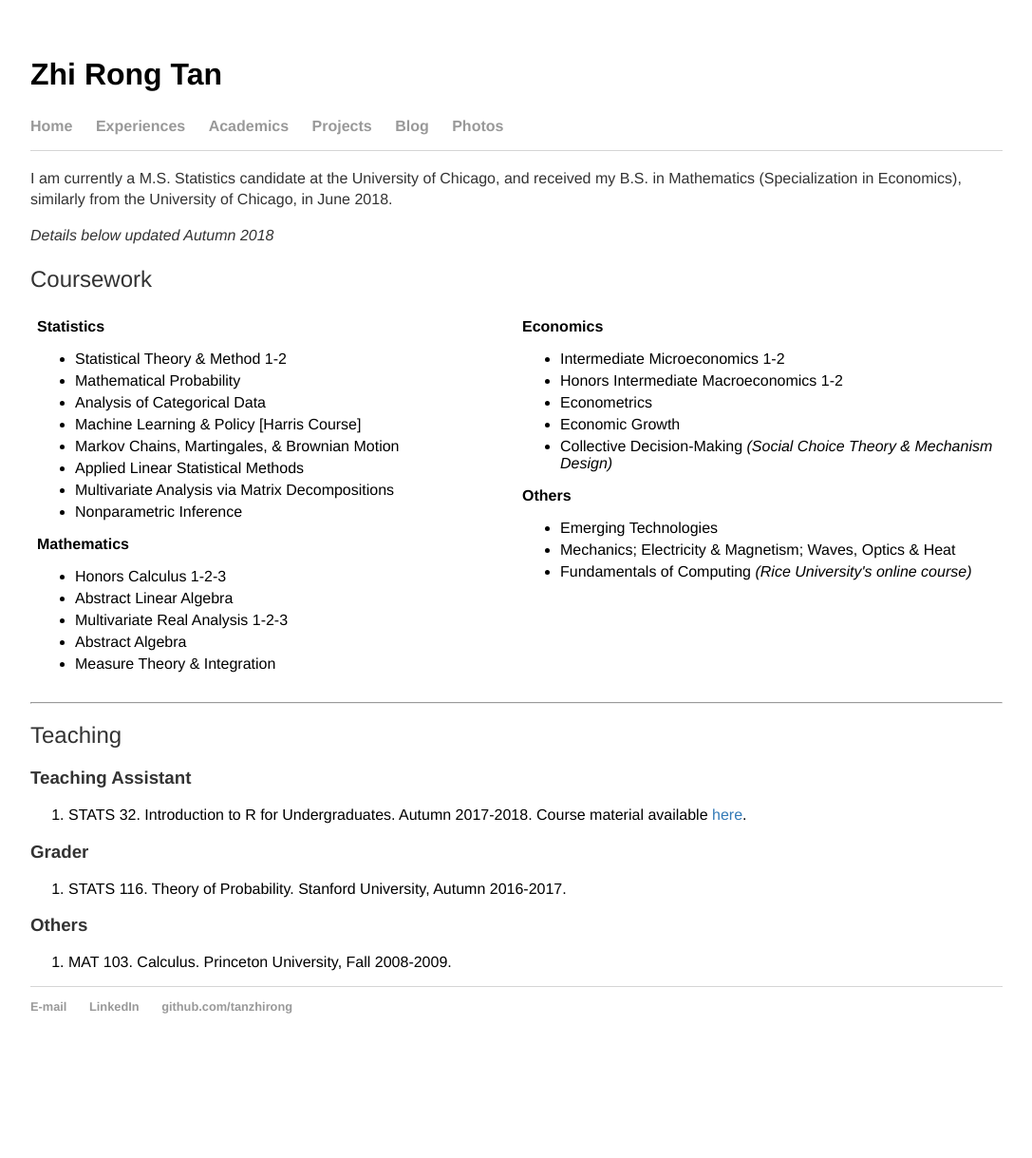
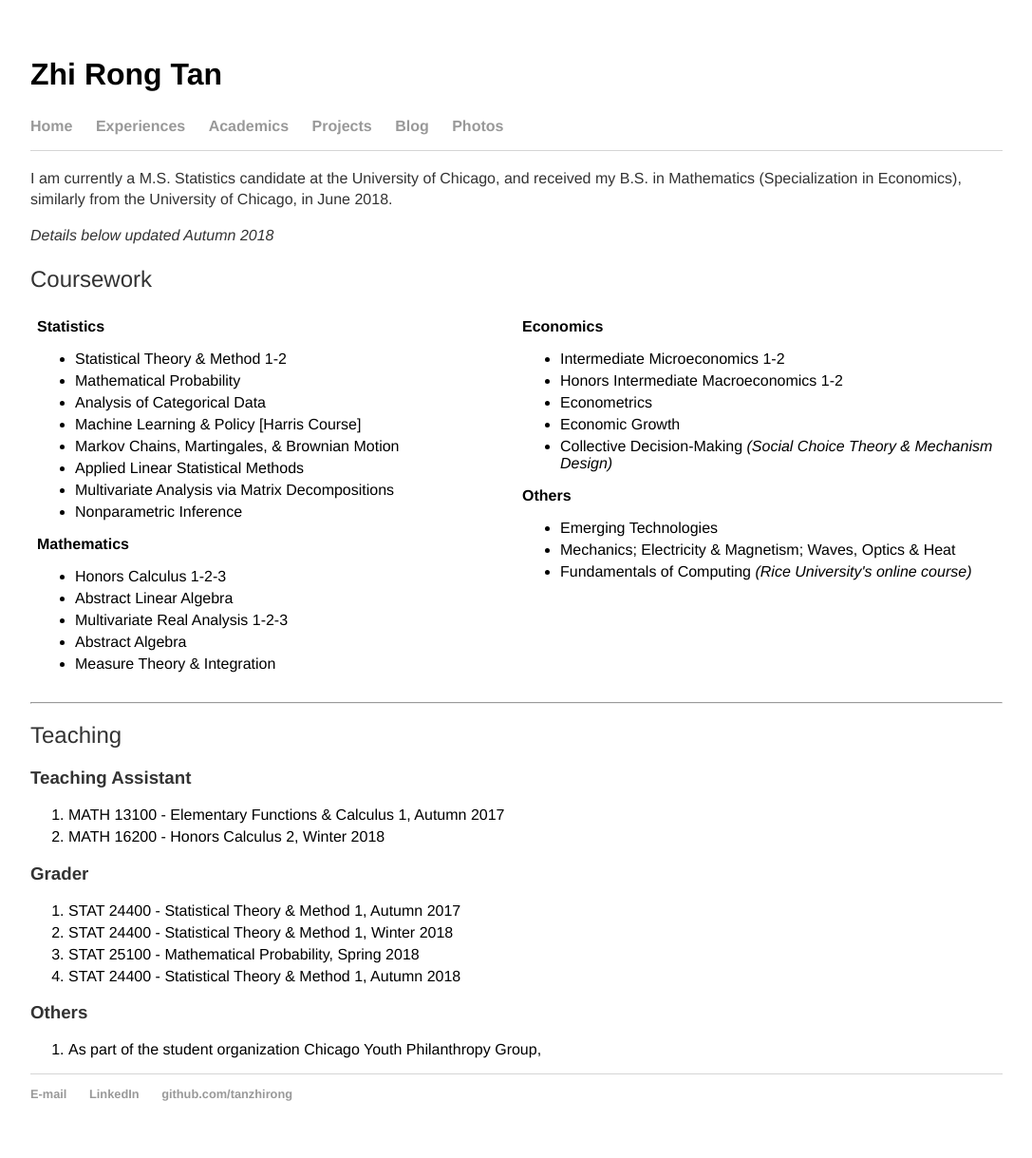
Before and after one commit to tanzhirong/tanzhirong.github.io, a Jekyll site: the page built from acad/index.html, in a window 1280 px wide. Shown: the whole page at 95% size, without its empty margins (96-1183 px from the left). Built offline with Jekyll 4.4.1, drawn with Linux system fonts in a browser that asks for light colours; before the commit the page ends 1127 px from its top, so only the background shows below that.

Commit message:
Update index.html

```diff
--- a/acad/index.html
+++ b/acad/index.html
@@ -56,15 +56,19 @@ title: Academics | Zhi Rong Tan
 <div class="blurb">
   <h3>Teaching Assistant</h3>
   <ol>
-    <li>STATS 32. Introduction to R for Undergraduates. Autumn 2017-2018. Course material available <a target="_blank" href="https://github.com/kjytay/STATS-32-Fall-2017-18">here</a>.</li>
+    <li>MATH 13100 - Elementary Functions & Calculus 1, Autumn 2017</li>
+    <li>MATH 16200 - Honors Calculus 2, Winter 2018</li>
   </ol>
   <h3>Grader</h3>
   <ol>
-    <li> STATS 116. Theory of Probability. Stanford University, Autumn 2016-2017.</li>
+    <li>STAT 24400 - Statistical Theory & Method 1, Autumn 2017</li>
+    <li>STAT 24400 - Statistical Theory & Method 1, Winter 2018</li>
+    <li>STAT 25100 - Mathematical Probability, Spring 2018</li>
+    <li>STAT 24400 - Statistical Theory & Method 1, Autumn 2018</li>
   </ol>
   <h3>Others</h3>
   <ol>
-    <li> MAT 103. Calculus. Princeton University, Fall 2008-2009.</li>
+    <li>As part of the student organization Chicago Youth Philanthropy Group, </li>
   </ol>
 </div><!-- /.blurb -->
 
```
